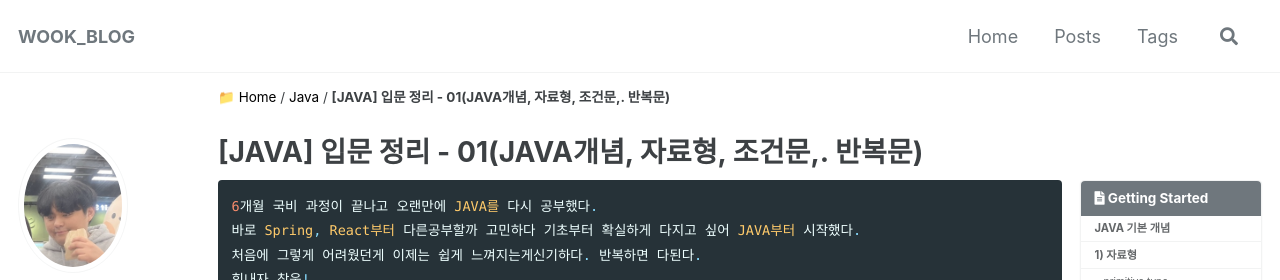
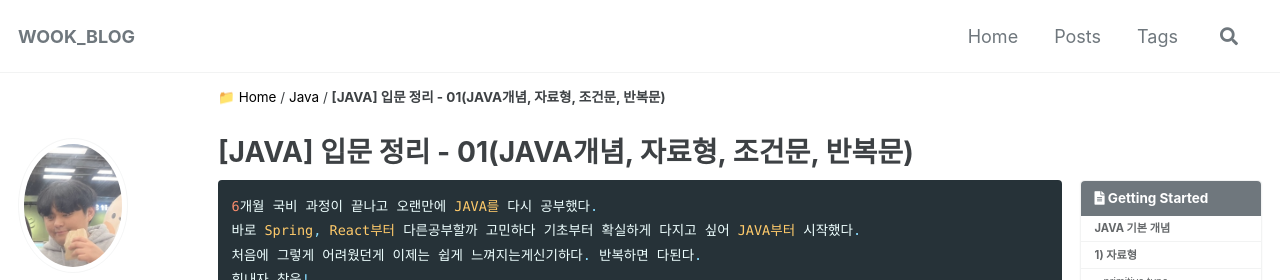
Before and after one commit to CHANGWOOKI/CHANGWOOKI.github.io, a Jekyll site: the page built from _posts/JAVA/2024-04-22-JAVA_.STEP1-1.md, in a window 1280 px wide and 900 px high. Shown: the top 280 px of the window. Built offline with Jekyll 4.4.1, drawn with Linux system fonts in a browser that asks for light colours; cached includes are drawn as plain includes.

````diff
--- a/_posts/JAVA/2024-04-22-JAVA_.STEP1-1.md
+++ b/_posts/JAVA/2024-04-22-JAVA_.STEP1-1.md
@@ -1,5 +1,5 @@
 ---
-title: "[JAVA] 입문 정리 - 01(JAVA개념, 자료형, 조건문,. 반복문)"
+title: "[JAVA] 입문 정리 - 01(JAVA개념, 자료형, 조건문, 반복문)"
 toc: true
 toc_sticky: true
 toc_label: "Getting Started"
@@ -283,4 +283,5 @@ for (int i = 1; i <= 5 ; i++;){
 	}
 }
 ```
+
 위 코드를 실행하면 1,2,4,5만 출력된다. continue문의 조건식 i = 3이 참일 때 1회 건너뜀 📌break문은 모든 조건,반복문을 건너뛰고 continue문은 해당하는 1회만 건너뜀
````
